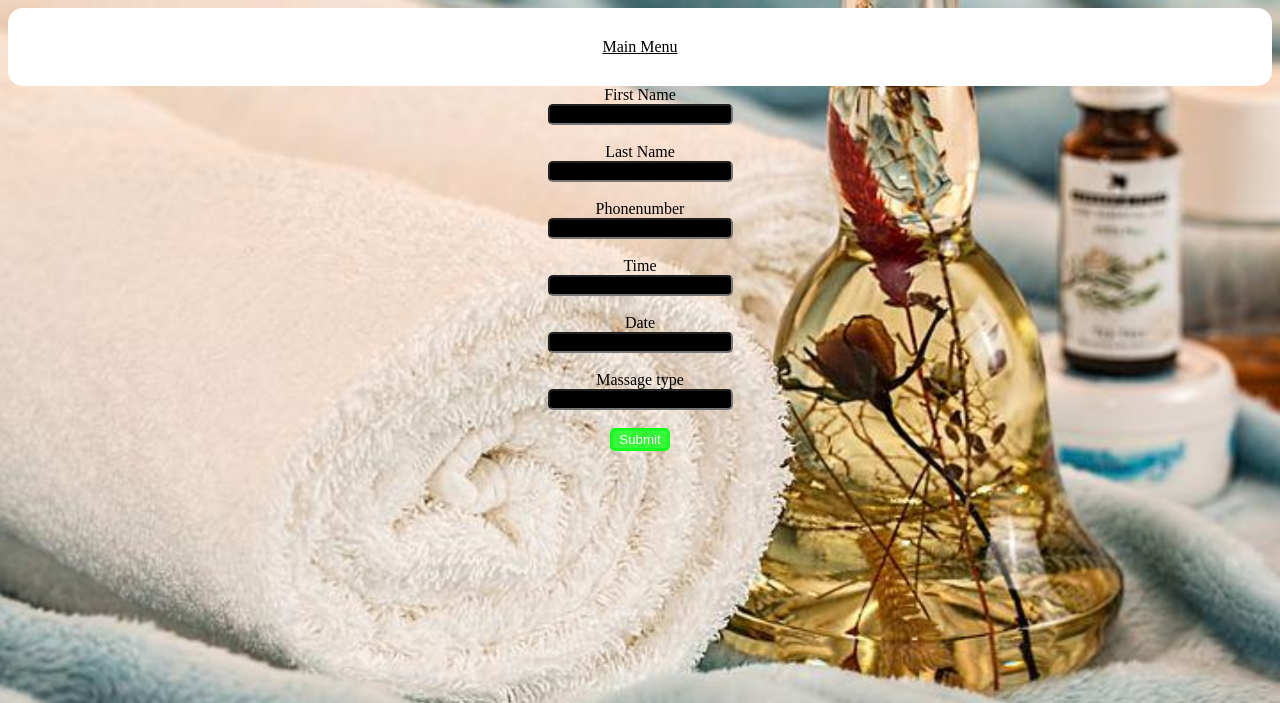
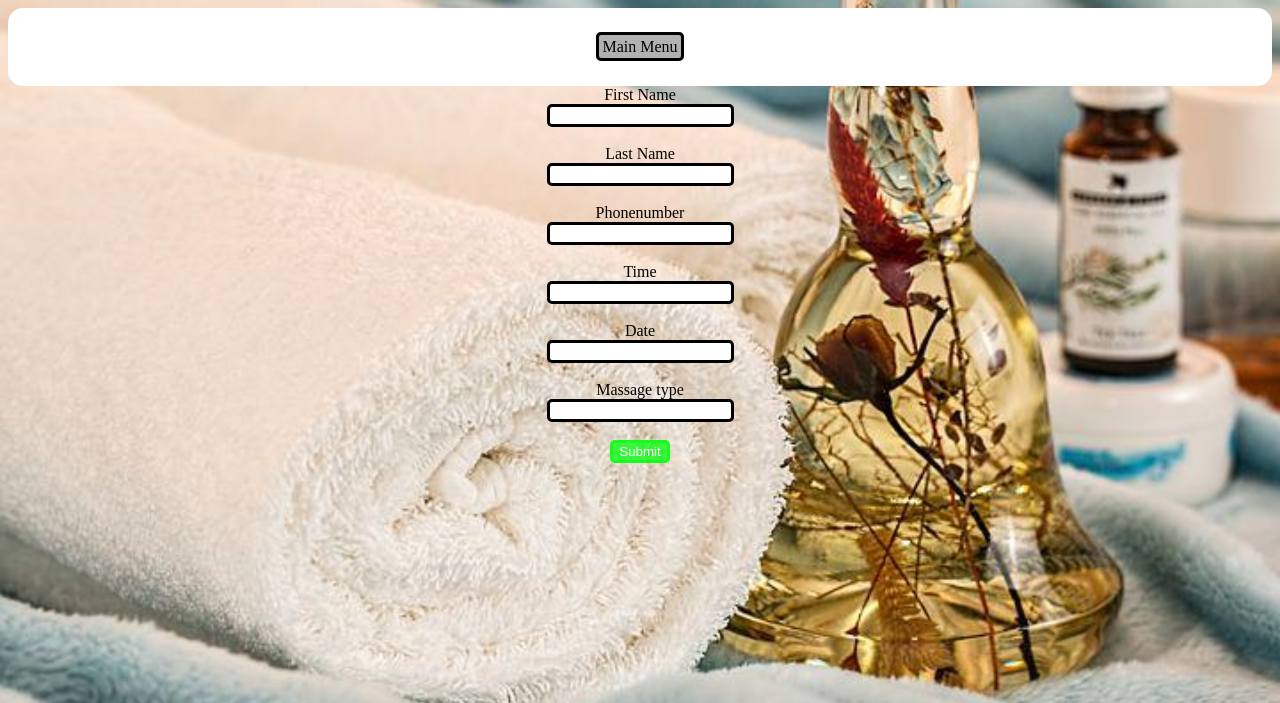
Before and after one commit to JoelHolmberg05/Tidsbokning, a PHP site: page /form.php in a window 1280 px wide. Shown: the top 703 px of the page. Run offline with PHP 8.4, Linux system fonts and the light colour scheme.

Commit message:
did some css

```diff
--- a/css/style.css
+++ b/css/style.css
@@ -40,17 +40,34 @@ header {
     font-size: 25px;
     border: #ffffff solid 3px;
     border-radius: 5px;
-    color: #ffffff;
+    color: #000000;
     background-color:#b1b1b1;
     text-decoration: none;
 }
 
 .link:hover {
+    color: #ffffff;
     background-color: #3d3d3d;
+    border: #000000 solid 3px;
     border-radius: 7px;
     box-shadow: 0px 0px 19px 25px #ffffffb9;
     -webkit-box-shadow: 0px 0px 19px 25px #ffffffb9;
     -moz-box-shadow: 0px 0px 19px 25px #ffffffb9;
+}
+
+.headerLink {
+    padding: 3px;
+    border: #000000 solid 3px;
+    border-radius: 5px;
+    color: #000000;
+    background-color:#b1b1b1;
+    text-decoration: none;
+}
+
+.headerLink:hover {
+    color: #ffffff;
+    background-color: #3d3d3d;
+    border-radius: 7px;
 }
 
 .inputTitle:hover {
@@ -58,8 +75,9 @@ header {
 }
 
 #date, #time, #massageType, #name, #lastName, #phoneNmr {
+    border: #000000 solid 3px;
     border-radius: 5px;
-    background-color: #000000;
+    background-color: #ffffff;
 }
 
 #submitbtn {
--- a/form.php
+++ b/form.php
@@ -13,7 +13,7 @@
 <a href="navpage.php" class="headerLink">Main Menu</a>
 </header>
 <div>
-    <form method="post" action="index2.php">
+    <form id="form" method="post" action="index2.php">
 
         <label class="inputTitle" for="name">First Name</label><br>
         <input type="text" id="name" name="Name"><br><br>
```
